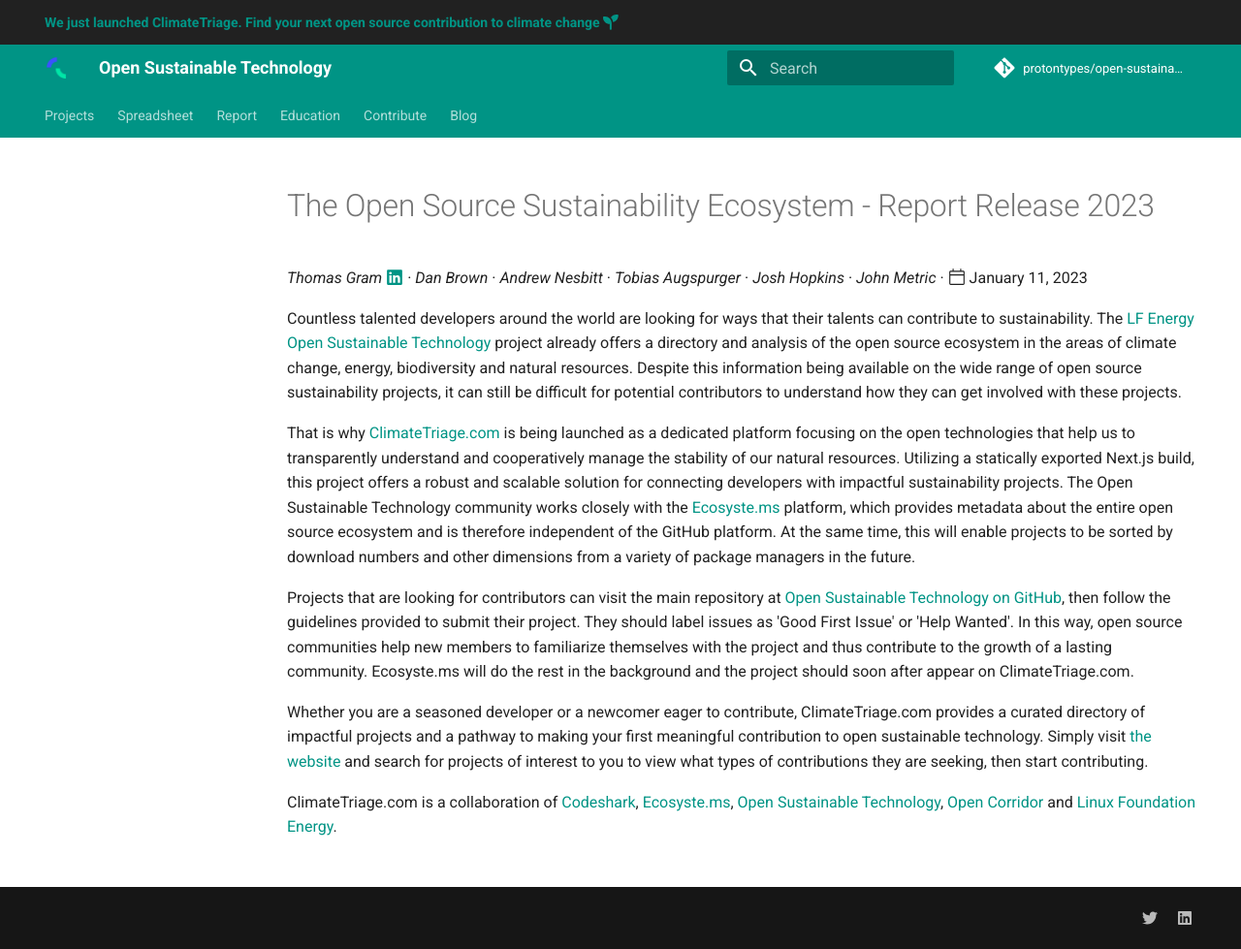
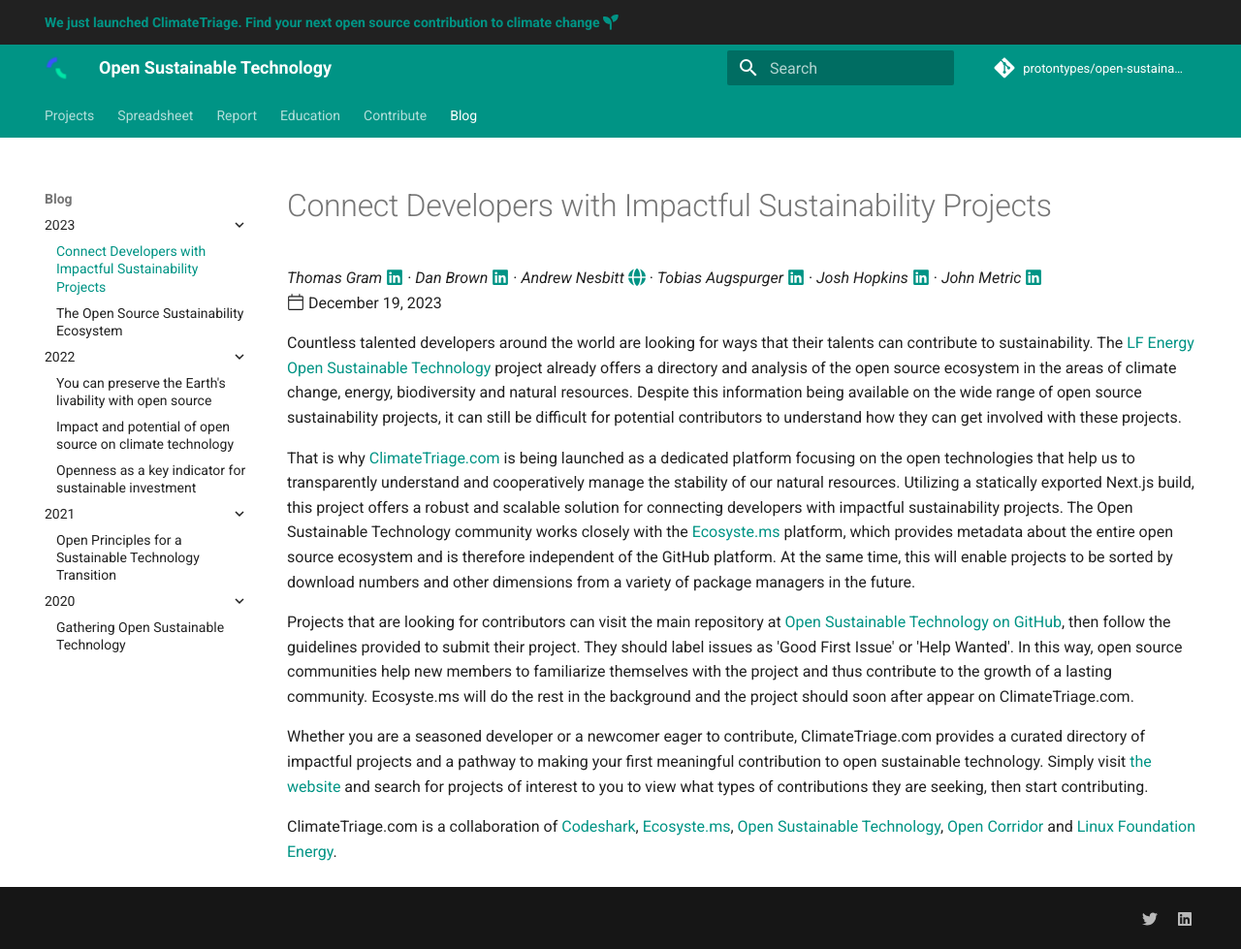
Before and after one commit to protontypes/open-sustainable-technology, an MkDocs documentation site: the page built from docs/blog/launch_climate_triage.md, in a window 1280 px wide and 979 px high. Shown: the whole window at 97% size. Built offline with MkDocs 1.6.1 and Material for MkDocs 9.7.7, drawn with Linux system fonts in a browser that asks for light colours; comment, search, counter and statistics services are not loaded.

Commit message:
add ClimateTriage blog post

```diff
--- a/docs/blog/launch_climate_triage.md
+++ b/docs/blog/launch_climate_triage.md
@@ -1,7 +1,8 @@
-# The Open Source Sustainability Ecosystem - Report Release 2023
+# Connect Developers with Impactful Sustainability Projects
 
- _Thomas Gram_  [:fontawesome-brands-linkedin:](https://www.linkedin.com/in/thomasegebrandgram/) · _Dan Brown_ · _Andrew Nesbitt_ · _Tobias Augspurger_ · _Josh Hopkins_ · _John Metric_
-· :octicons-calendar-24: January 11, 2023
+ _Thomas Gram_  [:fontawesome-brands-linkedin:](https://www.linkedin.com/in/thomasegebrandgram/) · _Dan Brown_ [:fontawesome-brands-linkedin:](https://www.linkedin.com/in/dbrownusc/) · _Andrew Nesbitt_ [:fontawesome-solid-globe:](https://nesbitt.io/) · _Tobias Augspurger_ [:fontawesome-brands-linkedin:](https://www.linkedin.com/in/tobias-augspurger/) · _Josh Hopkins_ [:fontawesome-brands-linkedin:](https://www.linkedin.com/in/hopkins-josh/) · _John Metric_
+ [:fontawesome-brands-linkedin:](https://www.linkedin.com/in/jmertic/) <br>
+:octicons-calendar-24: December 19, 2023
 
 Countless talented developers around the world are looking for ways that their talents can contribute to sustainability. The [LF Energy Open Sustainable Technology](https://lfenergy.org/projects/open-sustainable-technology/) project already offers a directory and analysis of the open source ecosystem in the areas of climate change, energy, biodiversity and natural resources. Despite this information being available on the wide range of open source sustainability projects, it can still be difficult for potential contributors to understand how they can get involved with these projects.
 
--- a/mkdocs.yml
+++ b/mkdocs.yml
@@ -13,6 +13,7 @@
   - Contribute: contributing.md
   - Blog:
       2023:
+        - "Connect Developers with Impactful Sustainability Projects" : blog/launch_climate_triage.md
         - "The Open Source Sustainability Ecosystem"  : blog/the_open_source_sustainability_ecosystem.md
       2022:
         - "You can preserve the Earth's livability with open source" : blog/you_can_preserve_the_earth_s_livability_with_open_source.md
```
